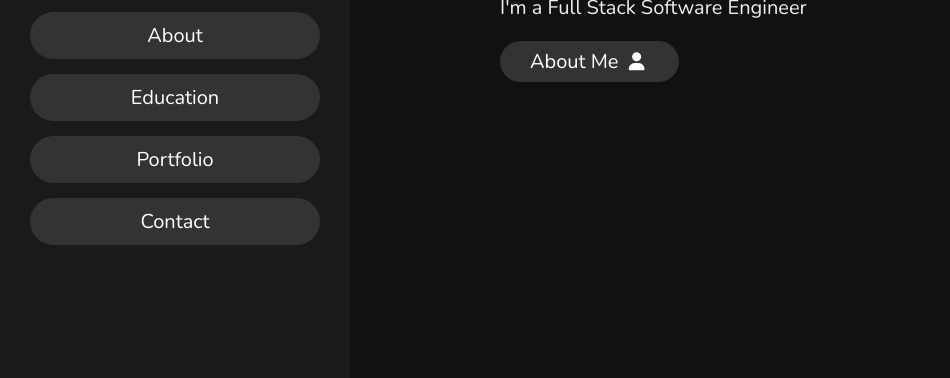
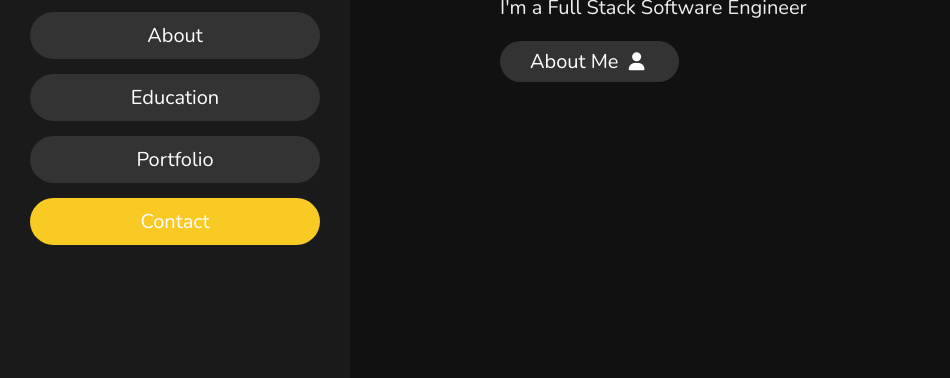
Before and after one commit to ShocK-100/Portfolio, a plain HTML site: page index.html in a window 1280 px wide. Shown: the part 422-800 px from the top of the page, without its empty margins (0-950 px from the left). Drawn offline with nearby package versions, Linux system fonts and the light colour scheme.

Commit message:
scrolling section done

```diff
--- a/css/styles.css
+++ b/css/styles.css
@@ -136,7 +136,7 @@ header .navbar ul li a {
 header .navbar ul li a:hover {
   background: #f9cb2446;
 }
-header .navbar ul li .toggle-nav-item {
+header .navbar ul li .toggled-nav-item {
   background: var(--yellow);
 }
 
--- a/index.html
+++ b/index.html
@@ -30,7 +30,11 @@
       </div>
       <nav class="navbar">
         <ul>
-          <li><a class="nav-item" id="home-nav-id" href="#home">Home</a></li>
+          <li>
+            <a class="nav-item toggled-nav-item" id="home-nav-id" href="#home"
+              >Home</a
+            >
+          </li>
           <li><a class="nav-item" id="about-nav-id" href="#about">About</a></li>
           <li>
             <a class="nav-item" id="education-nav-id" href="#education"
--- a/js/script.js
+++ b/js/script.js
@@ -1,3 +1,5 @@
+let numOfHeaderItems;
+
 $(document).ready(() => {
   $("#menu").click(function () {
     $(this).toggleClass("fa-times");
@@ -5,9 +7,12 @@ $(document).ready(() => {
   });
 
   $(".nav-item").click(function (e) {
-    $(".nav-item").removeClass("toggle-nav-item");
-    $("#" + `${e.target.id}`).toggleClass("toggle-nav-item");
+    $(".toggled-nav-item").removeClass("toggled-nav-item");
+    $("#" + `${e.target.id}`).addClass("toggled-nav-item");
   });
+
+  numOfHeaderItems = $(".nav-item").length;
+  numOfHeaderItems--;
 });
 
 $(window).on("scroll load", function () {
@@ -20,27 +25,57 @@ $(window).on("scroll load", function () {
   } else {
     $(".top").hide();
   }
+  console.log(windowScrollTop);
 
-  // if (windowScrollTop >= 0 && windowScrollTop < 691.2000122070312) {
-  //   console.log("true");
-  //   console.log($("header").find("nav").find("ul").find("nav-home"));
-  //   $("header")
-  //     .find("nav")
-  //     .find("ul")
-  //     .find("#nav-home")
-  //     .toggleClass("toggle-nav-item");
-  // }
+  let scrollablePixels =
+    document.documentElement.offsetHeight - window.innerHeight;
+  let aboutMinThreshold = scrollablePixels / numOfHeaderItems;
+  let educationMinThreshold = (scrollablePixels / numOfHeaderItems) * 2;
+  let portfolioMinThreshold = (scrollablePixels / numOfHeaderItems) * 3;
+  let contactMinThreshold = (scrollablePixels / numOfHeaderItems) * 4;
+
+  switch (true) {
+    case windowScrollTop >= 0 && windowScrollTop < aboutMinThreshold:
+      $(".toggled-nav-item").removeClass("toggled-nav-item");
+      $("#home-nav-id").addClass("toggled-nav-item");
+      break;
+
+    case windowScrollTop >= aboutMinThreshold &&
+      windowScrollTop < educationMinThreshold:
+      $(".toggled-nav-item").removeClass("toggled-nav-item");
+      $("#about-nav-id").addClass("toggled-nav-item");
+      break;
+
+    case windowScrollTop >= educationMinThreshold &&
+      windowScrollTop < portfolioMinThreshold:
+      $(".toggled-nav-item").removeClass("toggled-nav-item");
+      $("#education-nav-id").addClass("toggled-nav-item");
+      break;
+
+    case windowScrollTop >= portfolioMinThreshold &&
+      windowScrollTop < contactMinThreshold:
+      $(".toggled-nav-item").removeClass("toggled-nav-item");
+      $("#portfolio-nav-id").addClass("toggled-nav-item");
+      break;
+
+    case windowScrollTop >= contactMinThreshold:
+      $(".toggled-nav-item").removeClass("toggled-nav-item");
+      $("#contact-nav-id").addClass("toggled-nav-item");
+      break;
+  }
 });
 
-// smooth scrolling
+// *Smooth scrolling* - removed because it damages the scroll & nav-item click.
+// Meaning that due to the smooth scroll the page scrolls differently every nav-item click
+// hence the threshold for changinf the highlight is different with each click
 
-$('a[href*="#"]').on("click", function (e) {
-  e.preventDefault();
-  $("html, body").animate(
-    {
-      scrollTop: $($(this).attr("href")).offset().top,
-    },
-    500,
-    "linear"
-  );
-});
+// $('a[href*="#"]').on("click", function (e) {
+//   e.preventDefault();
+//   $("html, body").animate(
+//     {
+//       scrollTop: $($(this).attr("href")).offset().top,
+//     },
+//     500,
+//     "linear"
+//   );
+// });
```
